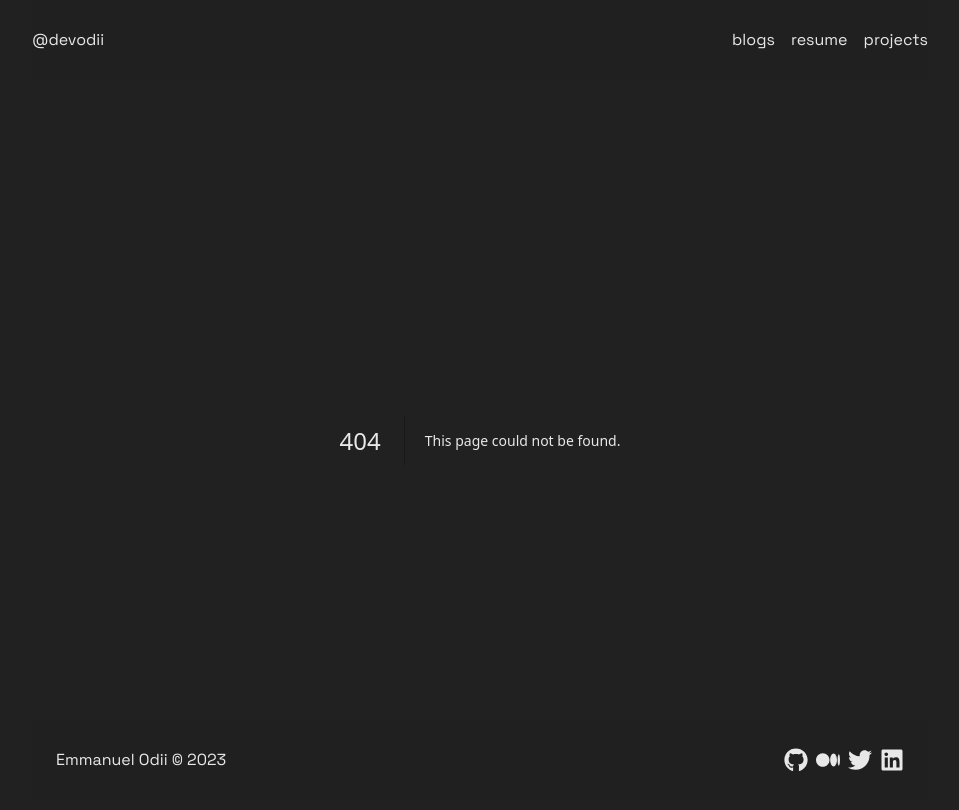
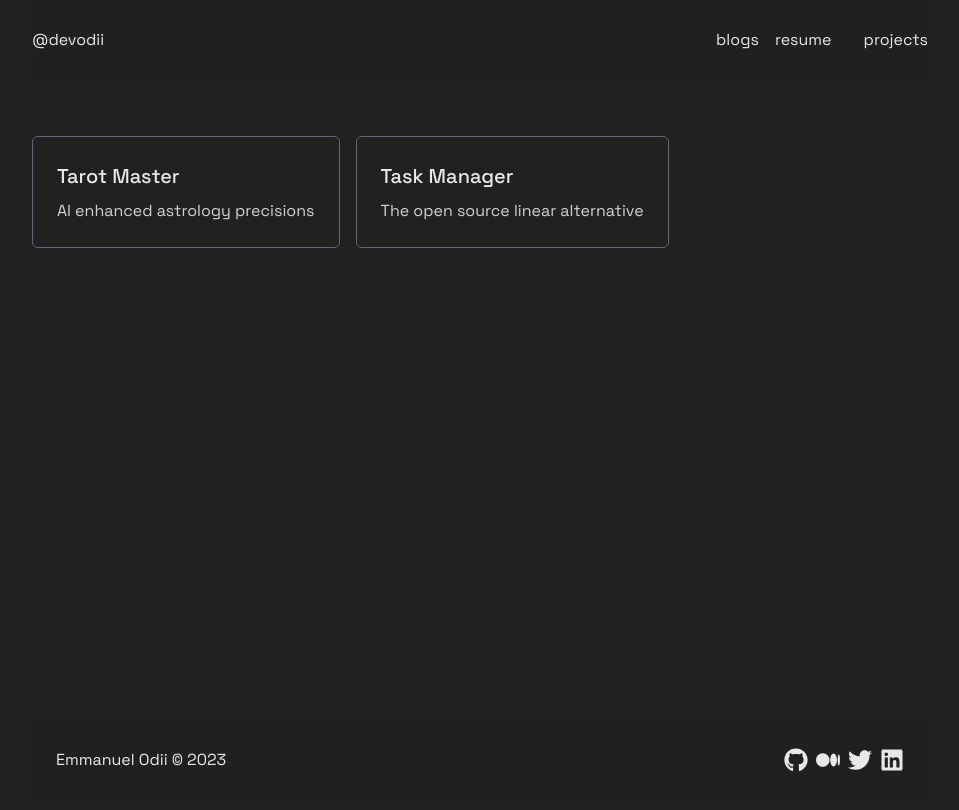
Before and after one commit to devodii/me, a Next.js app: page /projects in a window 1280 px wide. Before the commit this address had no page. Shown: the top 810 px of the page, without its empty margins (160-1119 px from the left). Built offline with nearby package versions, Linux system fonts and the light colour scheme.

Commit message:
feat: add projects page

```diff
--- a/next.config.js
+++ b/next.config.js
@@ -4,9 +4,6 @@ const withMDX = require("@next/mdx")();
 const nextConfig = {
   // allow the following suffix
   pageExtensions: ["js", "jsx", "mdx", "ts", "tsx"],
-  experimental: {
-    serverActions: true,
-  },
 };
 
 module.exports = withMDX(nextConfig);
--- a/src/app/blogs/[id]/page.tsx
+++ b/src/app/blogs/[id]/page.tsx
@@ -15,13 +15,13 @@ export default async function BlogViewPage({ params }: Props) {
   const article = articles?.items.find((el) => el.id === url);
 
   return (
-    <section className="my-24 space-y-6">
+    <section className="my-12 md:my-24 space-y-6">
       <div className="flex items-center gap-3">
         <Back />
         <h3 className="font-medium text-gray-100 text-2xl">{article.title}</h3>
       </div>
       <article
-        className="space-y-2 [&>_figure>_img]:rounded-md [&>_figure>_img]:mx-auto [&>_figure>_figcaption]:text-center [&>_figure]:py-6 [&>_a]:underline [&>_a>_em]:underline [&>_h4]:text-xl  [&>_h4]:font-semibold"
+        className="space-y-2 [&>_figure>_img]:rounded-md [&>_figure>_img]:mx-auto [&>_figure>_figcaption]:text-center [&>_figure]:py-6 [&>_a]:underline [&>_a>_em]:underline [&>_h4]:text-xl  [&>_h4]:font-semibold [&>_pre]:bg-gray-800 [&>_pre]:text-sm [&>_pre]:leading-4 [&>_pre]:py-4 [&>_pre]:px-12 [&>_pre]:rounded-lg"
         dangerouslySetInnerHTML={{ __html: article.content }}
       />
     </section>
--- /dev/null
+++ b/src/app/projects/page.tsx
@@ -0,0 +1,36 @@
+const projects = [
+  {
+    name: "Tarot Master",
+    description: "AI enhanced astrology precisions",
+    link: "https://tarotmaster.ai",
+  },
+  {
+    name: "Task Manager",
+    description: "The open source linear alternative",
+    link: "https://dub.sh/tm-app",
+  },
+];
+
+export default function ProjectsPage() {
+  return (
+    <section className="my-12 md:my-24">
+      <ul className="flex flex-wrap gap-4">
+        {projects.map((project) => (
+          <li
+            key={project.name}
+            className="border border-gray-500 rounded-md p-6"
+          >
+            <a
+              href={project.link}
+              target="_blank"
+              className="flex flex-col gap-2"
+            >
+              <span className="font-medium text-[20px]">{project.name}</span>
+              <span className="text-gray-200">{project.description}</span>
+            </a>
+          </li>
+        ))}
+      </ul>
+    </section>
+  );
+}
--- a/src/components/header.tsx
+++ b/src/components/header.tsx
@@ -18,10 +18,10 @@ export function Header() {
               resume
             </a>
           </li>
+
+          <li></li>
           <li className="hover:underline hover:underline-offset-2">
-            <a href="https://github.com/devodii" target="_blank">
-              projects
-            </a>
+            <Link href="/projects">projects</Link>
           </li>
         </ul>
       </nav>
```
